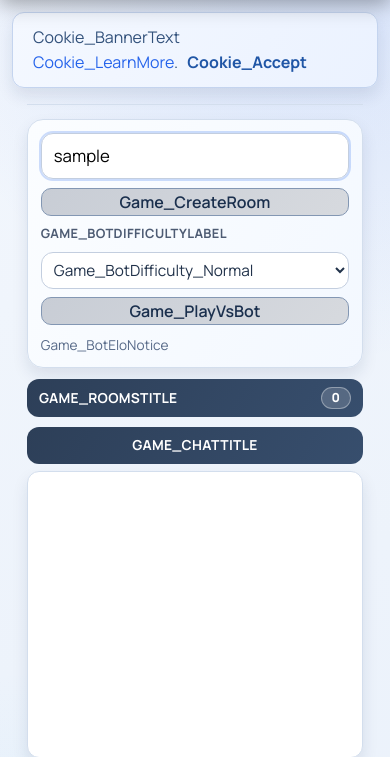
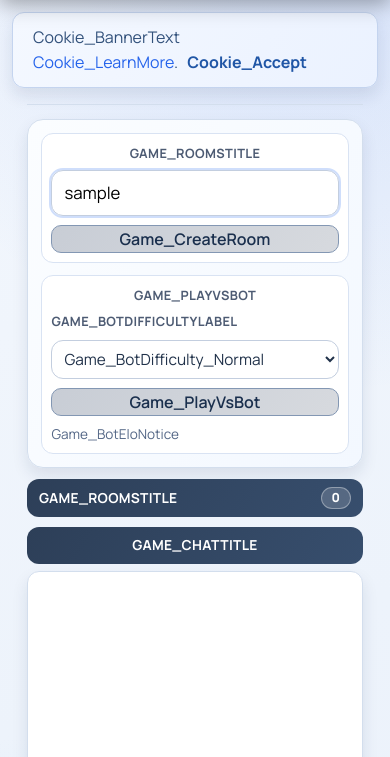
Before and after one commit to anton5267/Chess-master55, an ASP.NET Core app: page /Game in a window 390 px wide. Shown: the part 66-823 px from the top of the page. Run offline with ASP.NET Core 8, Linux system fonts and the light colour scheme; the visitor is signed in with stand-in values (Sample User, id 1); some libraries are stand-ins or nearby versions.

Commit message:
fix(lobby): separate online and bot entry flows for clarity

```diff
--- a/src/Web/Chess.Web/Views/Game/Index.cshtml
+++ b/src/Web/Chess.Web/Views/Game/Index.cshtml
@@ -227,15 +227,25 @@
 
     <article class="game-lobby game-lobby-shell">
         <section class="game-lobby-input-container form">
+            <div class="game-lobby-mode game-lobby-mode-online">
+                <p class="game-lobby-mode-title">@Localizer["Game_RoomsTitle"]</p>
+                <div class="game-lobby-mode-controls">
                     <input type="text" class="game-lobby-input-name" value="@suggestedLobbyName" placeholder="@Localizer["Game_EnterName"]" minlength="3" maxlength="20" pattern="[A-Za-z0-9_]+" data-default-name="@suggestedLobbyName" data-storage-key="chess.lobbyName.@lobbyStorageScope" autocomplete="nickname" autofocus />
                     <button type="submit" class="game-lobby-input-create-btn game-btn">@Localizer["Game_CreateRoom"]</button>
+                </div>
+            </div>
+            <div class="game-lobby-mode game-lobby-mode-bot">
+                <p class="game-lobby-mode-title">@Localizer["Game_PlayVsBot"]</p>
+                <div class="game-lobby-mode-controls">
                     <label class="game-lobby-input-bot-difficulty-label" for="bot-difficulty-select">@Localizer["Game_BotDifficultyLabel"]</label>
                     <select class="game-lobby-input-bot-difficulty" id="bot-difficulty-select">
                         <option value="normal">@Localizer["Game_BotDifficulty_Normal"]</option>
                         <option value="easy">@Localizer["Game_BotDifficulty_Easy"]</option>
                     </select>
                     <button type="button" class="game-lobby-input-vs-bot-btn game-btn">@Localizer["Game_PlayVsBot"]</button>
+                </div>
                 <p class="game-lobby-input-note">@Localizer["Game_BotEloNotice"]</p>
+            </div>
         </section>
 
         <section class="game-lobby-title-container">
--- a/src/Web/Chess.Web/wwwroot/css/lobby.css
+++ b/src/Web/Chess.Web/wwwroot/css/lobby.css
@@ -3,9 +3,9 @@
 }
 
 .game-lobby-input-container {
-    display: flex;
-    gap: 0.55rem;
-    align-items: stretch;
+    display: grid;
+    grid-template-columns: 1fr 1fr;
+    gap: 0.75rem;
     margin: 0 0 0.7rem;
     padding: 0.8rem;
     border: 1px solid var(--line-soft);
@@ -14,8 +14,33 @@
     box-shadow: var(--shadow-sm);
 }
 
+.game-lobby-mode {
+    display: flex;
+    flex-direction: column;
+    gap: 0.45rem;
+    border: 1px solid #d9e3f3;
+    border-radius: 12px;
+    background: #ffffff;
+    padding: 0.6rem;
+}
+
+.game-lobby-mode-title {
+    margin: 0;
+    color: #4d5b73;
+    font-size: 0.8rem;
+    font-weight: 700;
+    letter-spacing: 0.03em;
+    text-transform: uppercase;
+}
+
+.game-lobby-mode-controls {
+    display: flex;
+    align-items: center;
+    gap: 0.55rem;
+}
+
 .game-lobby-input-name {
-    flex-grow: 1;
+    flex: 1 1 auto;
     border: 1px solid #c3cedf;
     border-radius: 12px;
     text-indent: 10px;
@@ -29,31 +54,32 @@
 }
 
 .game-lobby-input-create-btn {
-    min-width: 175px;
+    min-width: 190px;
     font-size: 1rem;
     border-radius: 10px;
 }
 
 .game-lobby-input-vs-bot-btn {
     min-width: 175px;
+    flex: 0 0 auto;
     font-size: 1rem;
     border-radius: 10px;
 }
 
 .game-lobby-input-note {
-    flex: 1 0 100%;
-    margin: 0.15rem 0 0;
+    margin: 0.1rem 0 0;
     color: #556887;
     font-size: 0.85rem;
     line-height: 1.35;
     text-align: left;
+    overflow-wrap: anywhere;
 }
 
 .game-lobby-input-bot-difficulty-label {
     display: inline-flex;
     align-items: center;
     margin: 0;
-    padding: 0 0.2rem;
+    padding: 0;
     color: #4d5b73;
     font-weight: 700;
     font-size: 0.8rem;
@@ -68,7 +94,19 @@
     background: #ffffff;
     color: #21324a;
     font-size: 0.96rem;
-    padding: 0.35rem 0.5rem;
+    padding: 0.45rem 0.5rem;
+}
+
+.game-lobby-mode-online .game-lobby-mode-controls {
+    display: grid;
+    grid-template-columns: minmax(0, 1fr) auto;
+}
+
+.game-lobby-mode-bot .game-lobby-mode-controls {
+    display: grid;
+    grid-template-columns: auto minmax(140px, 1fr) auto;
+    gap: 0.55rem;
+    align-items: center;
 }
 
 .game-lobby-title-container {
@@ -222,6 +260,10 @@
 }
 
 @media (max-width: 992px) {
+    .game-lobby-input-container {
+        grid-template-columns: 1fr;
+    }
+
     .game-lobby-title-container,
     .game-lobby-room-chat-container {
         grid-template-columns: 1fr;
@@ -234,8 +276,14 @@
 }
 
 @media (max-width: 640px) {
-    .game-lobby-input-container {
-        flex-direction: column;
+    .game-lobby-mode,
+    .game-lobby-mode-controls {
+        width: 100%;
+    }
+
+    .game-lobby-mode-online .game-lobby-mode-controls,
+    .game-lobby-mode-bot .game-lobby-mode-controls {
+        grid-template-columns: 1fr;
     }
 
     .game-lobby-input-note {
```
Also changed, not shown: other parts of src/Web/Chess.Web/wwwroot/css/lobby.css (+118 -1 lines). Lines whose indentation alone changed are shown as unchanged.
